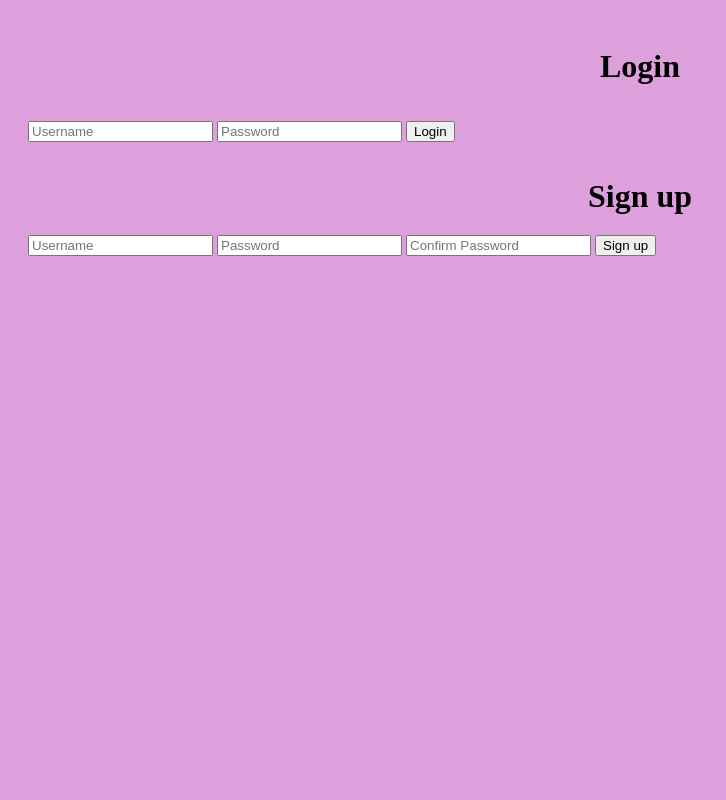
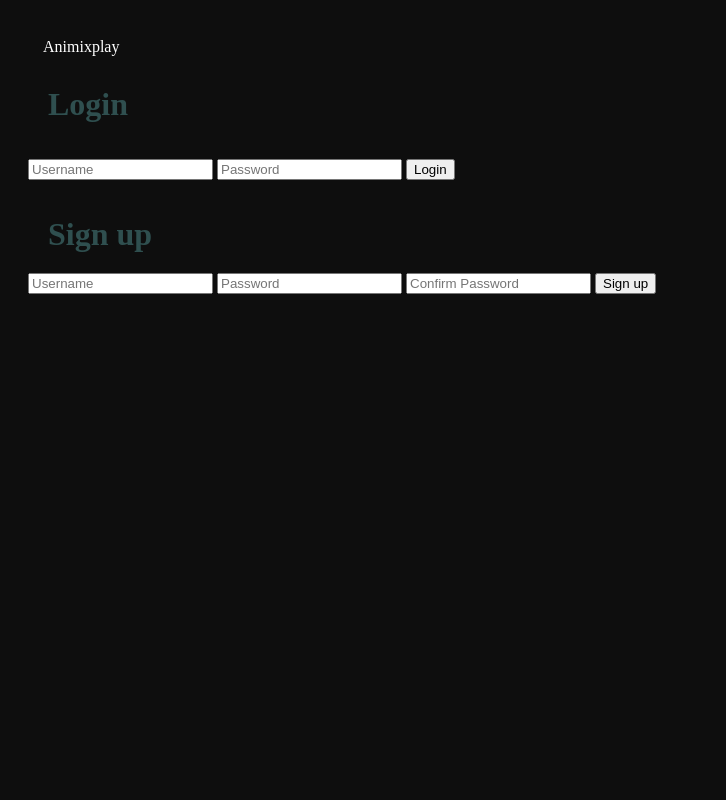
Before and after one commit to SuperXavier42/Page-Tracker, a Flask app: page /login in a window 1280 px wide. Shown: the whole page, without its empty margins (0-726 px from the left). Run offline with Flask 2, Linux system fonts and the light colour scheme; parts of the project's set-up code (start-up, migrations or seed data) failed here and were passed over.

Commit message:
Styled up the page a bit

```diff
--- a/static/style.css
+++ b/static/style.css
@@ -1,15 +1,27 @@
 body {
-    background-color: plum;
+    background-color: #0E0E0E;
     padding: 20px;
 }
 
+.heading {
+  width: 100%;
+  color: #00BFFF;
+  padding: 10px;
+}
+
 h1 {
-    text-align: center;
   padding: 20px;
   margin: auto;
-    color: black;
+  color: darkslategray;
 }
 
-  .container {
-    color:coral;
+a {
+  color: #FFFFFF;
+  size: 100px;
+  padding: 5px;
+  text-decoration: none;
 }
+
+a:hover {
+  color: #DCDCDC;
+}
--- a/templates/layout.html
+++ b/templates/layout.html
@@ -5,6 +5,11 @@
     <script src="https://code.jquery.com/jquery-3.4.1.min.js"></script>
   </head>
   <body>
+    <nav class="heading">
+      <a href="{{url_for('home')}}" class="brand">Animixplay</a>
+
+    </nav>
+
     {% block heading %} {% endblock %}
 
     {% block content %} {% endblock %}
```
Lines whose indentation alone changed are shown as unchanged.
